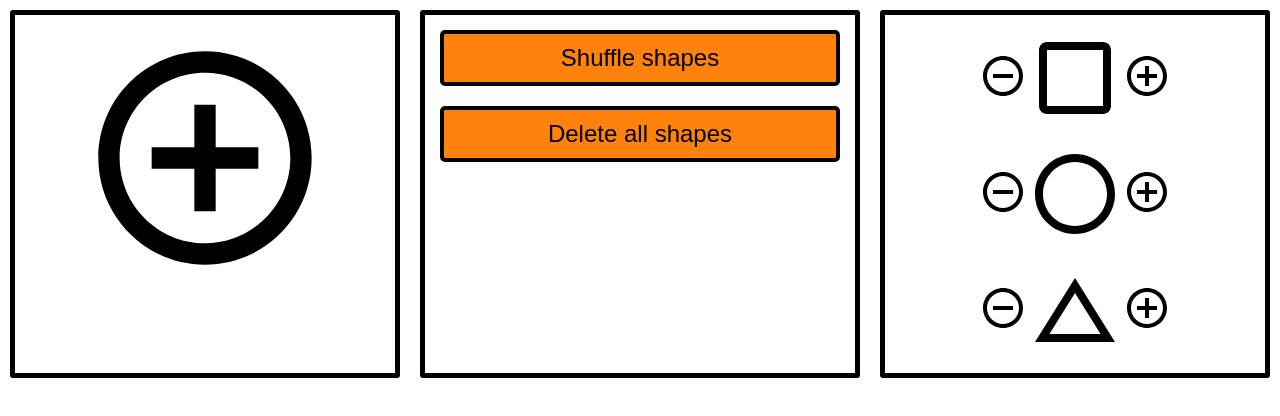
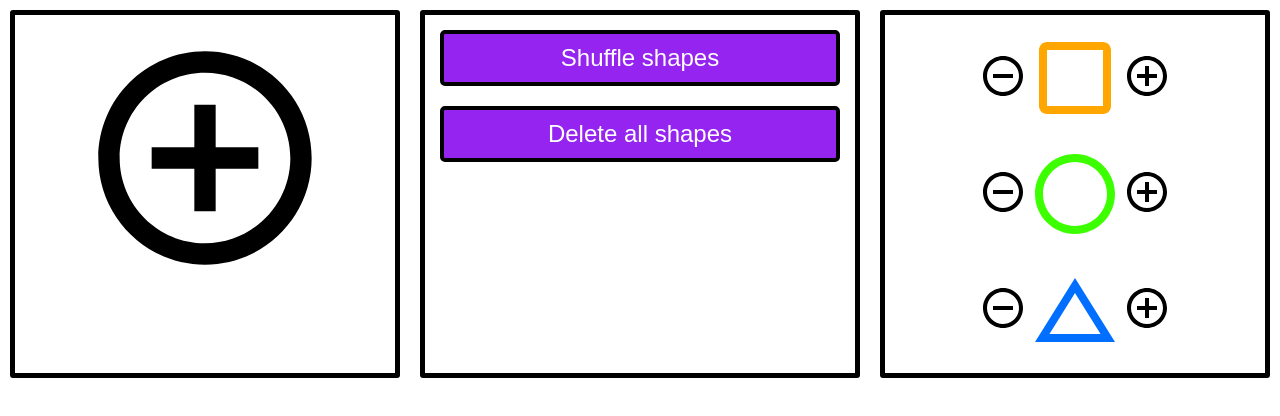
Before and after one commit to Jhubkonto/shapes-list, a React (Create React App) app: page / in a window 1280 px wide. Shown: the top 416 px of the page. Built offline with nearby package versions, Linux system fonts and the light colour scheme.

Commit message:
Edited button styling

```diff
--- a/src/components/Button/Button.scss
+++ b/src/components/Button/Button.scss
@@ -1,7 +1,7 @@
 .button {
-    color: black;
-    background-color: rgb(255, 130, 13);
-    border: 4px solid;
+    color: white;
+    background-color: rgb(149, 36, 241);
+    border: 4px solid black;
     border-radius: 5px;
     padding: 10px 100px;
     font-size: 24px;
--- a/src/components/CircleShape/CircleShape.js
+++ b/src/components/CircleShape/CircleShape.js
@@ -7,6 +7,7 @@ export const CircleShape = () => {
         xmlns="http://www.w3.org/2000/svg"
         width="96"
         height="96"
+        fill="rgb(60, 255, 0)"
         viewBox="0 0 24 24"><defs/>
         <path fill="none" d="M0 0h24v24H0z"/>
         <path d="M12 2C6.47 2 2 6.47 2 12s4.47 10 10 10 10-4.47 10-10S17.53 2 12 2zm0 18c-4.42 0-8-3.58-8-8s3.58-8 8-8 8 3.58 8 8-3.58 8-8 8z"/>
--- a/src/components/PlusIcon/PlusIcon.scss
+++ b/src/components/PlusIcon/PlusIcon.scss
@@ -0,0 +1,5 @@
+.svgIsButton{
+    svg:hover {
+        fill: rgb(255, 0, 0);
+    }
+}
--- a/src/components/SquareShape/SquareShape.js
+++ b/src/components/SquareShape/SquareShape.js
@@ -4,7 +4,9 @@ export const SquareShape = () => {
     return (
         <svg
         xmlns="http://www.w3.org/2000/svg"
-        width="96" height="96"
+        width="96"
+        height="96"
+        fill="rgb(255, 166, 0)"
         viewBox="0 0 24 24"><defs/>
         <path fill="none" d="M0 0h24v24H0V0z"/>
         <path d="M19 5v14H5V5h14m0-2H5c-1.1 0-2 .9-2 2v14c0 1.1.9 2 2 2h14c1.1 0 2-.9 2-2V5c0-1.1-.9-2-2-2z"/>
--- a/src/components/TriangleShape/TriangleShape.js
+++ b/src/components/TriangleShape/TriangleShape.js
@@ -6,6 +6,7 @@ export const TriangleShape = () => {
         xmlns="http://www.w3.org/2000/svg"
         width="96"
         height="96"
+        fill="rgb(0, 110, 255)"
         viewBox="0 0 24 24"><defs/>
         <path fill="none" d="M0 0h24v24H0V0z"/>
         <path d="M12 7.77L18.39 18H5.61L12 7.77M12 4L2 20h20L12 4z"/>
```
